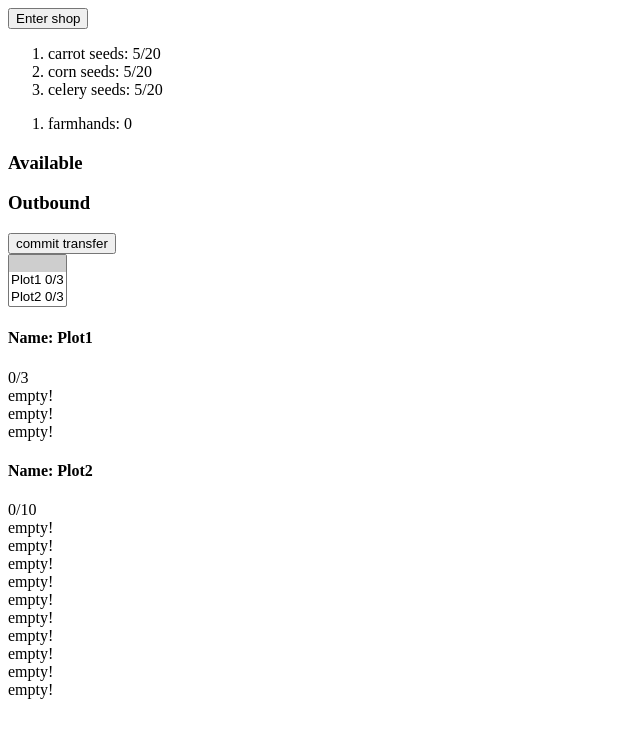
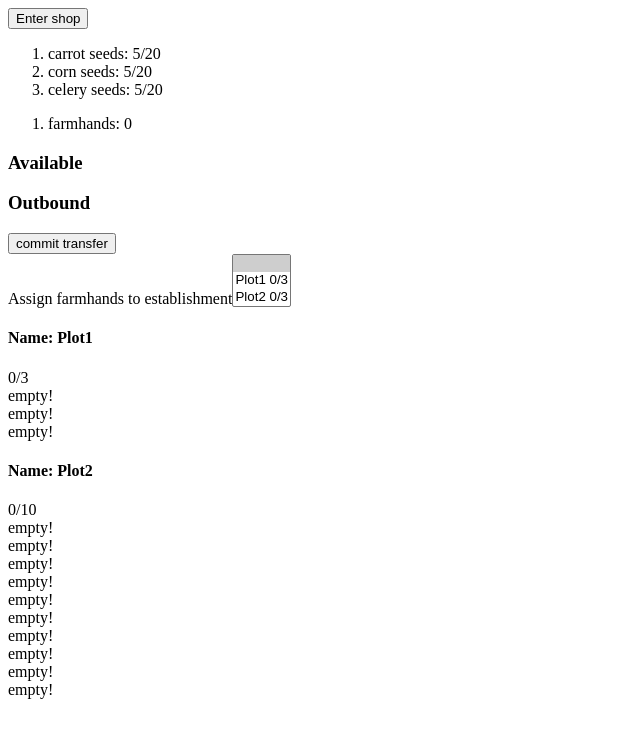
Before and after one commit to Aborgen/farm-manager, a React (Create React App) app: page / in a window 1280 px wide. Shown: the top 738 px of the page, without its empty margins (0-640 px from the left). Built offline with nearby package versions, Linux system fonts and the light colour scheme.

Commit message:
Update AssignmentPanel with classes, and a label to go with the select element

```diff
--- a/src/components/TheUI/internal/AssignmentPanel.tsx
+++ b/src/components/TheUI/internal/AssignmentPanel.tsx
@@ -35,7 +35,7 @@ function AssignmentPanel() {
   }
 
   return (
-    <div>
+    <div className="assignment-panel">
       <TransferMenu
         available={ farmhands.state.unassigned }
         DisplayComponent={ Farmhand }
@@ -43,8 +43,13 @@ function AssignmentPanel() {
         transferCountInc={ () => setTransferCount(transferCount + 1) }
         transferCountDec={ () => setTransferCount(transferCount - 1) }
         transferCountReset={ () => setTransferCount(0) } />
-      <select size={ Math.min(establishments.get().length + 1, 7) } value={ currentOption === null ? "-1" : currentOption } onChange={ (e) => setCurrentOption(e.target.value) }>
-      <option value="-1"></option>
+      <label htmlFor="assignment-select">Assign farmhands to establishment</label>
+      <select
+        id="assignment-select"
+        onChange={ (e) => setCurrentOption(e.target.value) }
+        size={ Math.min(establishments.get().length + 1, 7) }
+        value={ currentOption === null ? "-1" : currentOption }>
+        <option value="-1"></option>
       {
         establishments.get().map((establishment: Establishment, i: number) => {
           if (establishment.current === null) {
@@ -53,8 +58,9 @@ function AssignmentPanel() {
 
           return (
             <option key={ i }
+              onClick={ () => setCurrentEstablishment(establishment) }
               value={ i }
-              onClick={ () => setCurrentEstablishment(establishment) }
+              title={ `${establishment.current.props.farmhandCount } out of ${establishment.current.props.farmhandCapacity} farmhands` }
               disabled={ establishment.current.props.atFarmhandCapacity() || !establishment.current.props.canAcceptNFarmhands(transferCount) }>
               { establishment.current.props.name } { establishment.current.props.farmhandCount }/{ establishment.current.props.farmhandCapacity }
             </option>
```
